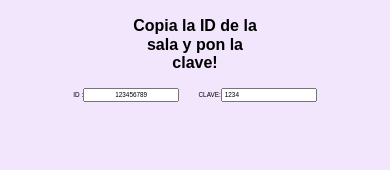
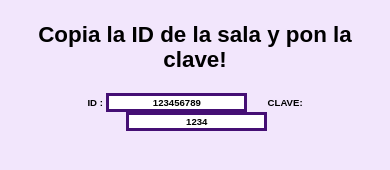
Before and after one commit to dr00p3r/WarGaming, a plain HTML site: page WarGaming/index.html in a window 390 px wide. Shown: the part 90-260 px from the top of the page. Drawn offline with Linux system fonts and the light colour scheme.

Commit message:
Add files via upload

```diff
--- a/WarGaming/estilos.css
+++ b/WarGaming/estilos.css
@@ -36,8 +36,7 @@ body {
 }
 .header_h1 {
 	font-weight: bold;
-	margin-left: 30%;
-	margin-right: 30%;
+	margin-left: 0 auto;
 	text-align: center;
 }
 .article {
@@ -50,13 +49,25 @@ body {
 .sala_id {
 	margin: 0 auto;
 	text-align: center;
+	font-weight: bolder;
 
 }
 .sala_id_form {
 	margin: 0 auto;
 	text-align: center;
+	font-weight: bold;
+	border: solid 3px #450f74 ;
+	margin-left: 1%;
 	margin-right: 5%;
 }
+.sala_clave_form {
+	margin: 0 auto;
+	margin-left: 1%;
+	font-weight: bold;
+	text-align: center;
+	border: solid 3px #450f74 ;
+}
+
 @media screen and (max-width: 720px){
 	.img_logo {
 	width: 12.5%;
@@ -74,12 +85,12 @@ body {
 }
 @media screen and (max-width: 720px){
 	.header {
-		font-size: 50%;
+		font-size: 70%;
 		margin-left: 0 auto;
 	}
 }
 @media screen and (max-width: 720px){
 	.article {
-		font-size: 40%;
+		font-size: 60%;
 	}
 }
```
